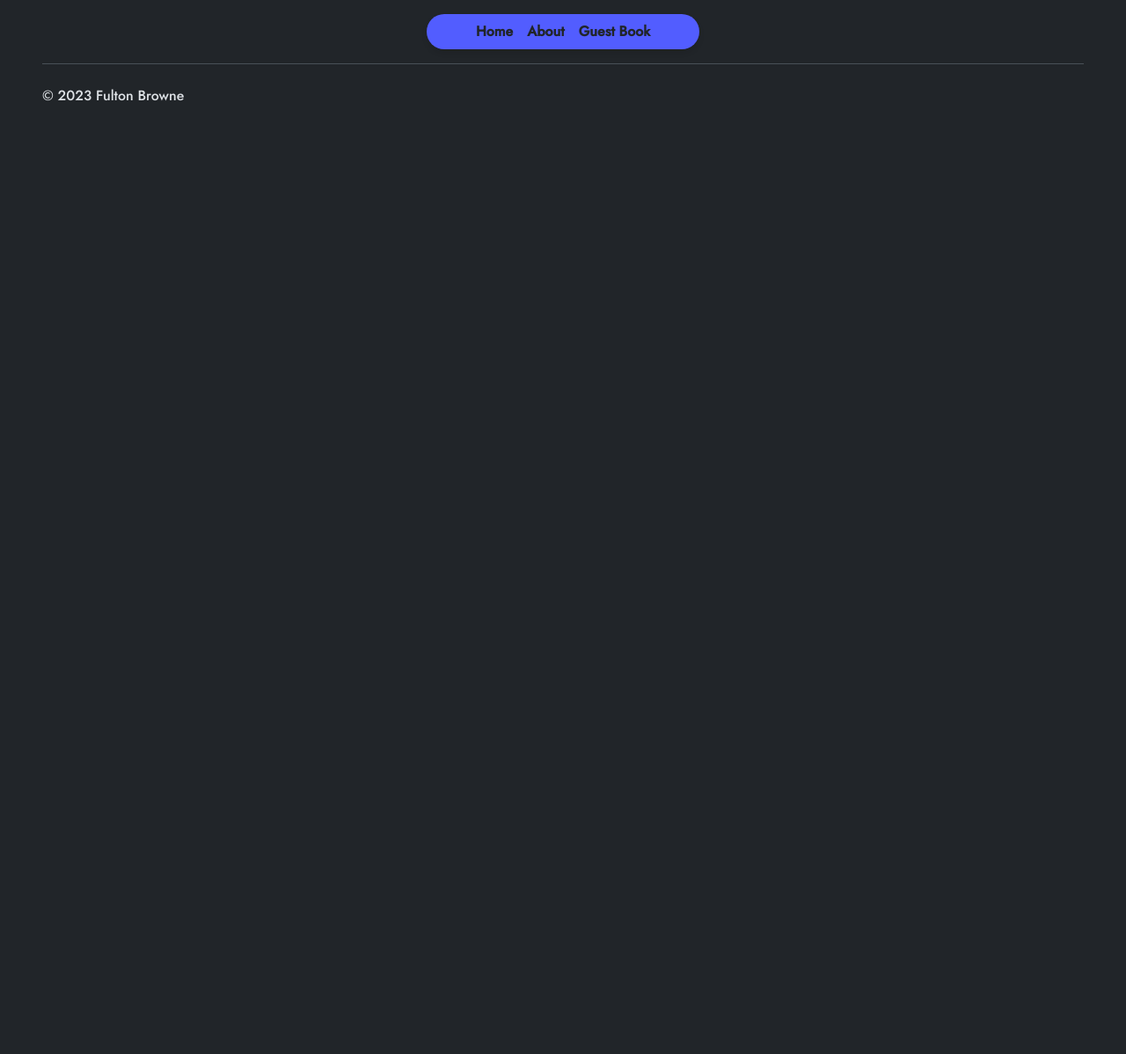
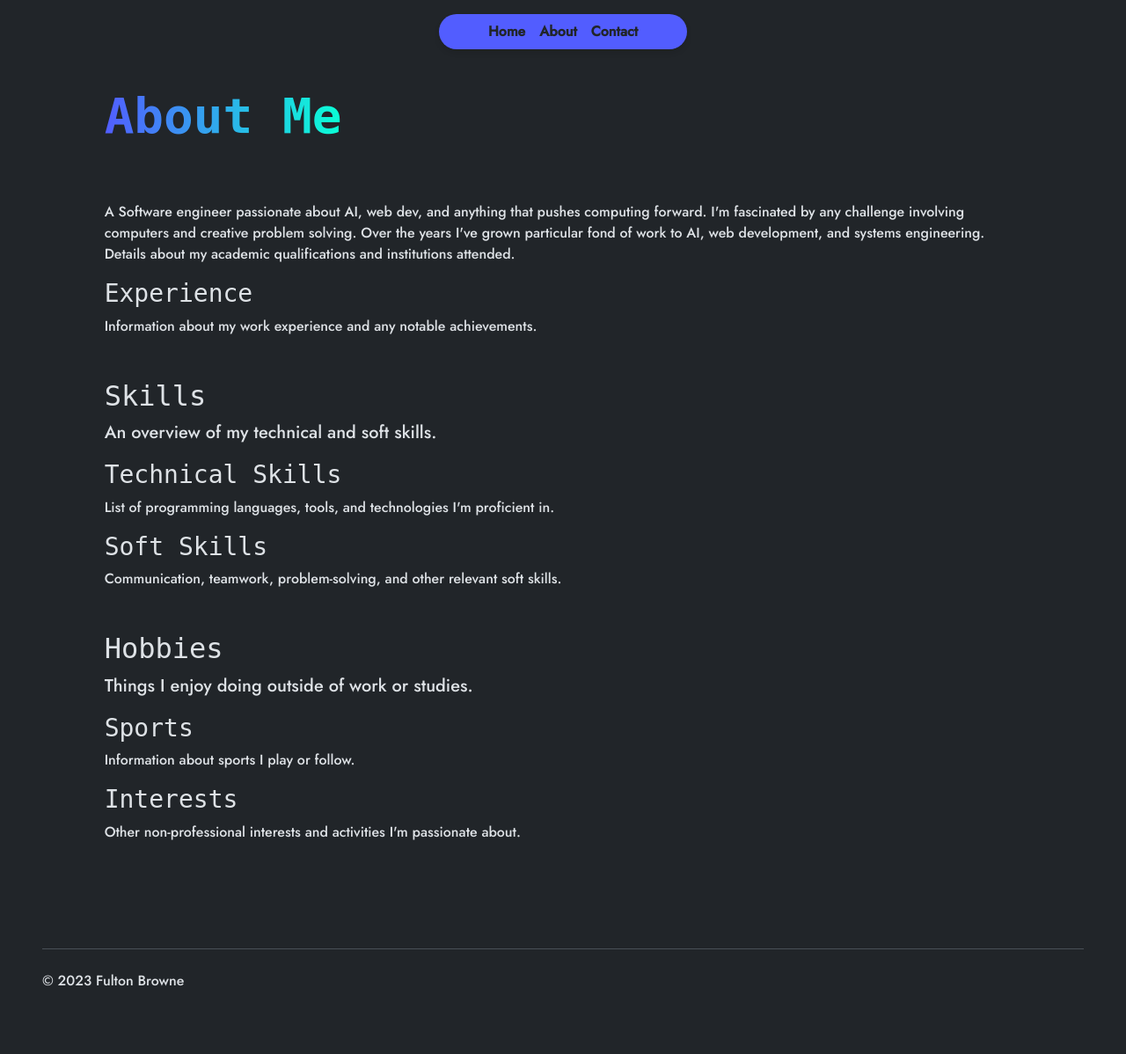
Before and after one commit to FultonBrowne/personalhome, a Django app: page /about/ in a window 1280 px wide. Shown: the top 1198 px of the page at 88% size. Before the commit the page ends 115 px from the top, so only its background shows below. Run offline with Django 4.2, Linux system fonts and the light colour scheme; some libraries are stand-ins or nearby versions; some web fonts are replaced.

Commit message:
Getting there just need to dial in the about page

```diff
--- a/personalhome/urls.py
+++ b/personalhome/urls.py
@@ -21,5 +21,6 @@ from personalhome import views
 urlpatterns = [
     path('admin/', admin.site.urls),
     path('about/', views.about, name='about'),
+    path('contact/', views.contact, name='contact'),
     path('', views.index, name='home')
 ]
--- a/personalhome/views.py
+++ b/personalhome/views.py
@@ -9,3 +9,8 @@ def index(request):
 def about(request):
     context = {'page_name': 'about'}
     return render(request, 'about.html', context)
+
+
+def contact(request):
+    context = {'page_name': 'contact'}
+    return render(request, 'contact.html', context)
--- a/static/css/cards.css
+++ b/static/css/cards.css
@@ -20,7 +20,7 @@
 
 .nn-gradient-text {
     background: var(--bright-pink-crayola);
-    background: linear-gradient(to right, var(--bright-pink-crayola), var(--maize));
+    background: linear-gradient(to right, var(--neon-blue), var(--aquamarine));;
     -webkit-background-clip: text;
     -webkit-text-fill-color: transparent;
 }
@@ -34,12 +34,15 @@
     fill: #260e0e;
 }
 
-div.container{
-	display: flex;
-	justify-content: center;
-	align-items: center;
-	min-height: 100vh;
-	min-width: 100vw;
+div.container {
+    justify-content: center;
+    align-items: center;
+}
+
+@media (min-width: 768px) {
+    div.container {
+        margin-left: 10%;
+    }
 }
 
 div.container > h1{ /*Set the position to relative in order to place the sidebar then.*/
--- a/static/css/styles.css
+++ b/static/css/styles.css
@@ -4,6 +4,10 @@
     --aquamarine: #0affd6ff;
     --rich-black: #001011ff;
     --neon-blue: #525dffff;
+}
+
+.home-text{
+        max-width: 50%;
 }
 
 
@@ -48,6 +52,10 @@ body {
     .nav-pill {
         border-radius: 25px;
     }
+    .home-text{
+        max-width: 100%;
+}
+
 }
 
 .sticky-nav {
@@ -120,3 +128,7 @@ h1, h2, h3, h4, h5, h6, .nn-gradient-text, .nn-gradient-text-animate {
 .button-text:hover{
     visibility: visible;
 }
+
+.social-icons{
+    font-size: large;
+}
--- a/templates/about.html
+++ b/templates/about.html
@@ -1,4 +1,50 @@
 {% extends 'base.html' %}
+{% block title %}About{% endblock %}
 {% load static %}
 {% block content %}
-{%  endblock %}
+<div class="anchor-point"></div>
+<div class="col-12 col-lg-10 my-5 wipe-in" style="text-align: left;">
+    <div class="container my-5">
+        <!-- <img src="{% static 'images/memoji.png' %}" alt="My memoji" width="200"> -->
+        <div class="pb-2 mb-5">
+            <h1 class="display-4 fw-bolder"><span class="nn-gradient-text">About Me</span></h1>
+        </div>
+
+        <!-- Adding smaller headers and subpoints -->
+        A Software engineer passionate about AI, web dev, and anything that pushes computing forward.
+        I'm fascinated by any challenge involving computers and creative problem solving. Over the years
+        I've grown particular fond of work to AI, web development, and systems engineering.
+        <div class="section">
+            <p>Details about my academic qualifications and institutions attended.</p>
+
+            <h3>Experience</h3>
+            <p>Information about my work experience and any notable achievements.</p>
+        </div>
+
+        <div class="section mt-5">
+            <h2>Skills</h2>
+            <p class="lead">An overview of my technical and soft skills.</p>
+
+            <h3>Technical Skills</h3>
+            <p>List of programming languages, tools, and technologies I'm proficient in.</p>
+
+            <h3>Soft Skills</h3>
+            <p>Communication, teamwork, problem-solving, and other relevant soft skills.</p>
+        </div>
+
+        <div class="section mt-5">
+            <h2>Hobbies</h2>
+            <p class="lead">Things I enjoy doing outside of work or studies.</p>
+
+            <h3>Sports</h3>
+            <p>Information about sports I play or follow.</p>
+
+            <h3>Interests</h3>
+            <p>Other non-professional interests and activities I'm passionate about.</p>
+        </div>
+    </div>
+</div>
+
+
+
+{% endblock %}
--- a/templates/base.html
+++ b/templates/base.html
@@ -44,6 +44,7 @@
 {% block content %}
 {% endblock %}
 
+
 <nav class="navbar navbar-expand-lg sticky-nav pixelated">
     <div class="container-fluid">
         <button id="menu-toggle" class="navbar-toggler nav-pill px-3 py-2" type="button" data-bs-toggle="collapse"
@@ -77,8 +78,8 @@
                        href="{%  url 'about' %}">About</a>
                 </li>
                 <li class="nav-item">
-                    <a class="nav-link text-dark {% if page_name == 'guestbook' %}active{% endif %}"
-                       href="">Guest Book</a>
+                    <a class="nav-link text-dark {% if page_name == 'contact' %}active{% endif %}"
+                       href="{% url 'contact' %}">Contact</a>
                 </li>
             </ul>
         </div>
```
Also changed, not shown: templates/contact.html (added, +27 -0 lines), templates/index.html (+6 -2 lines).
